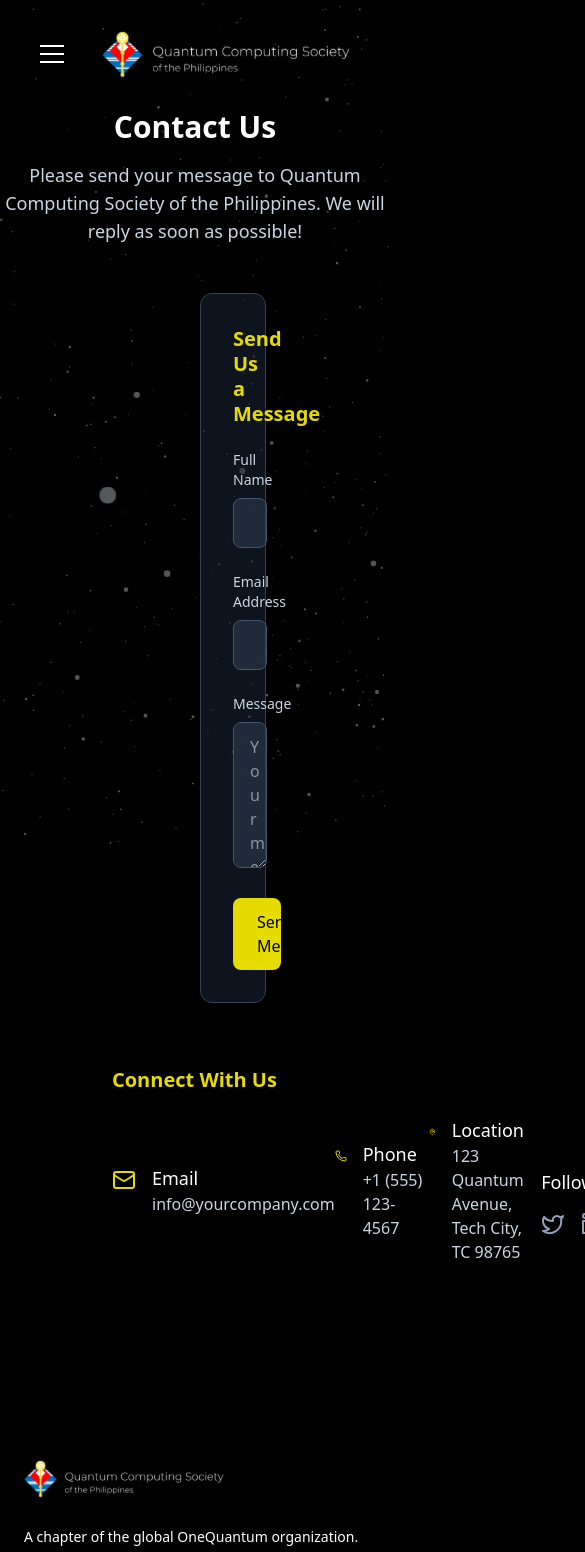
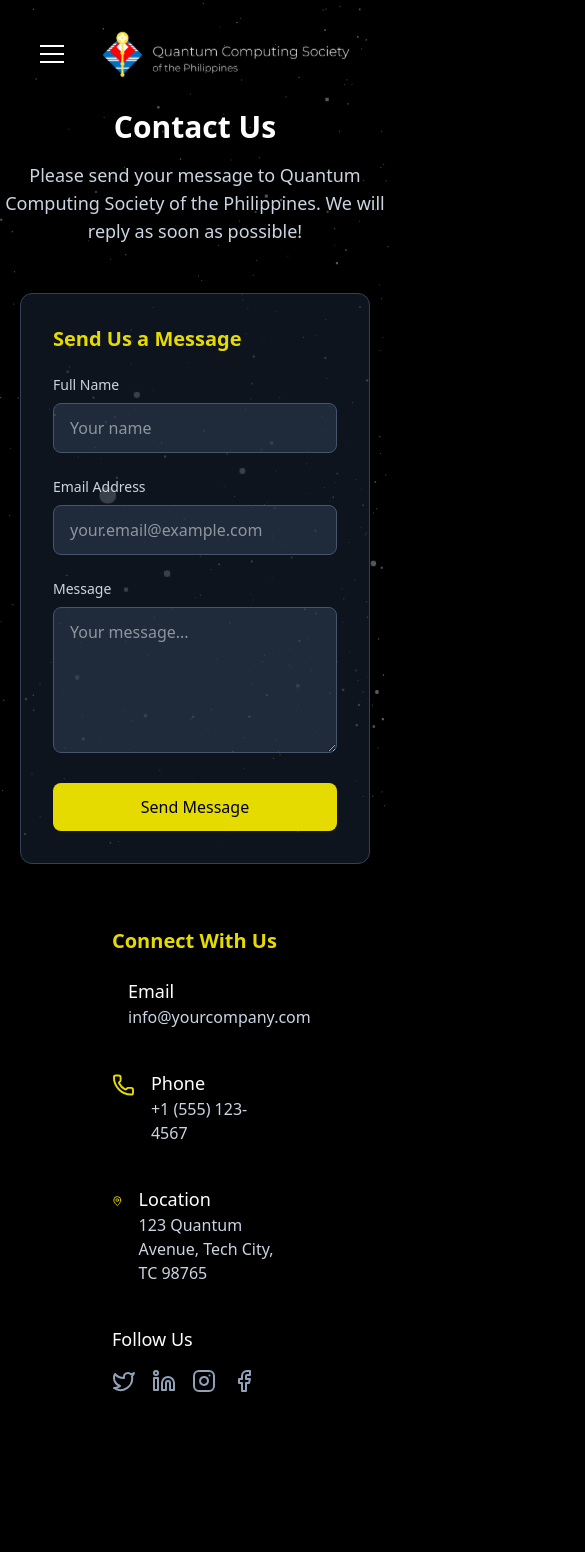
Before and after one commit to IEMDomain04/qcsp-website-revamp, a Next.js app: page /contact in a window 390 px wide. Shown: the top 1552 px of the page, 585 px wide, since content can reach past the window. Built offline with nearby package versions, Linux system fonts and the light colour scheme.

Commit message:
Fixed responsiveness in Contact page

```diff
--- a/src/app/contact/page.tsx
+++ b/src/app/contact/page.tsx
@@ -52,7 +52,7 @@ const Contact = () => {
             whileInView={{ opacity: 1, x: 0 }}
             transition={{ duration: 0.8, delay: 0.2 }}
             viewport={{ once: true }}
-            className="bg-slate-800/50 p-8 mx-50 rounded-xl border border-slate-700"
+            className="bg-slate-800/50 p-8 rounded-xl border border-slate-700 mx-5 lg:mx-50"
           >
             <h3 className="text-xl font-extrabold text-accent mb-6 leading-tight sm:text-3xl">
               Send Us a Message
@@ -124,8 +124,8 @@ const Contact = () => {
             <h3 className="text-xl font-extrabold text-accent mb-6 leading-tight sm:text-3xl">
               Connect With Us
             </h3>
-            <div className="flex justify-around items-center space-y-6">
 
+            <div className="justify-around items-center space-y-10 lg:flex">
 
               <div className="flex space-x-4">
                 <Mail className="text-accent w-6 h-6 mt-1" />
```
